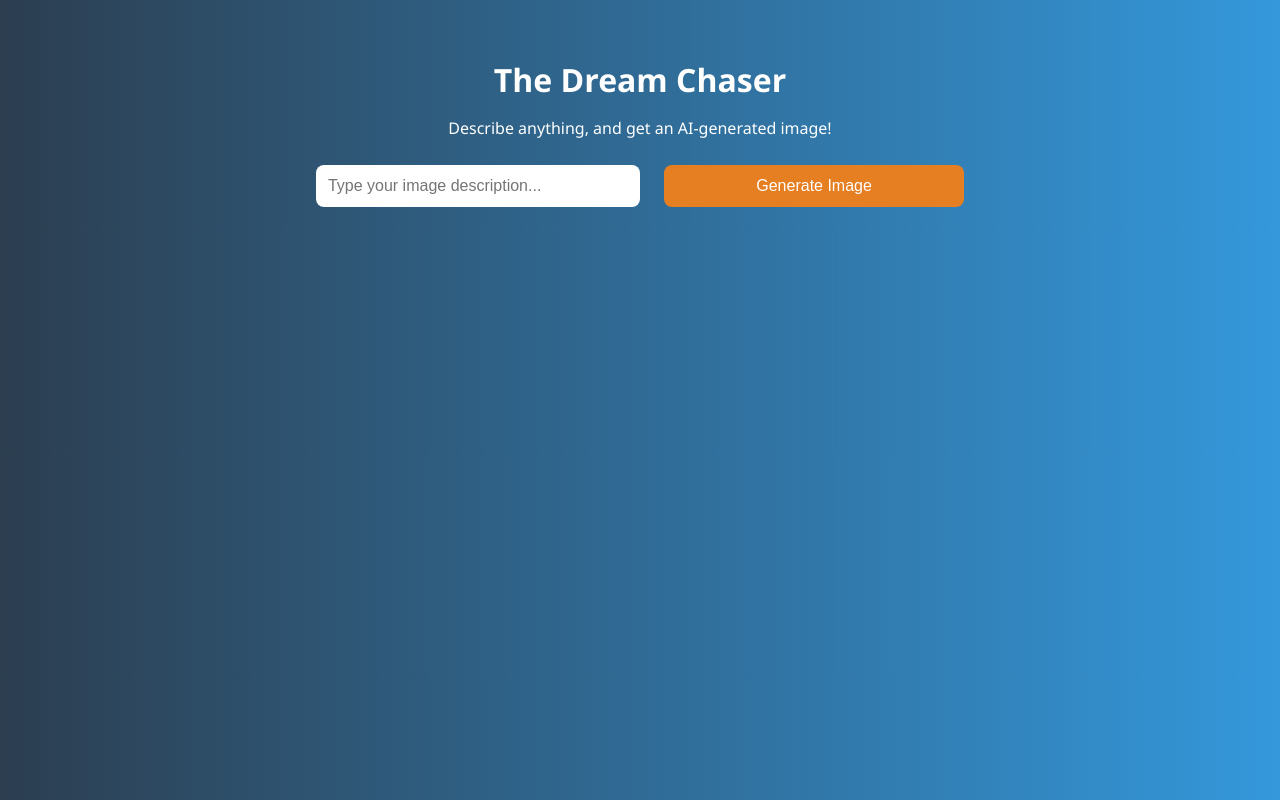
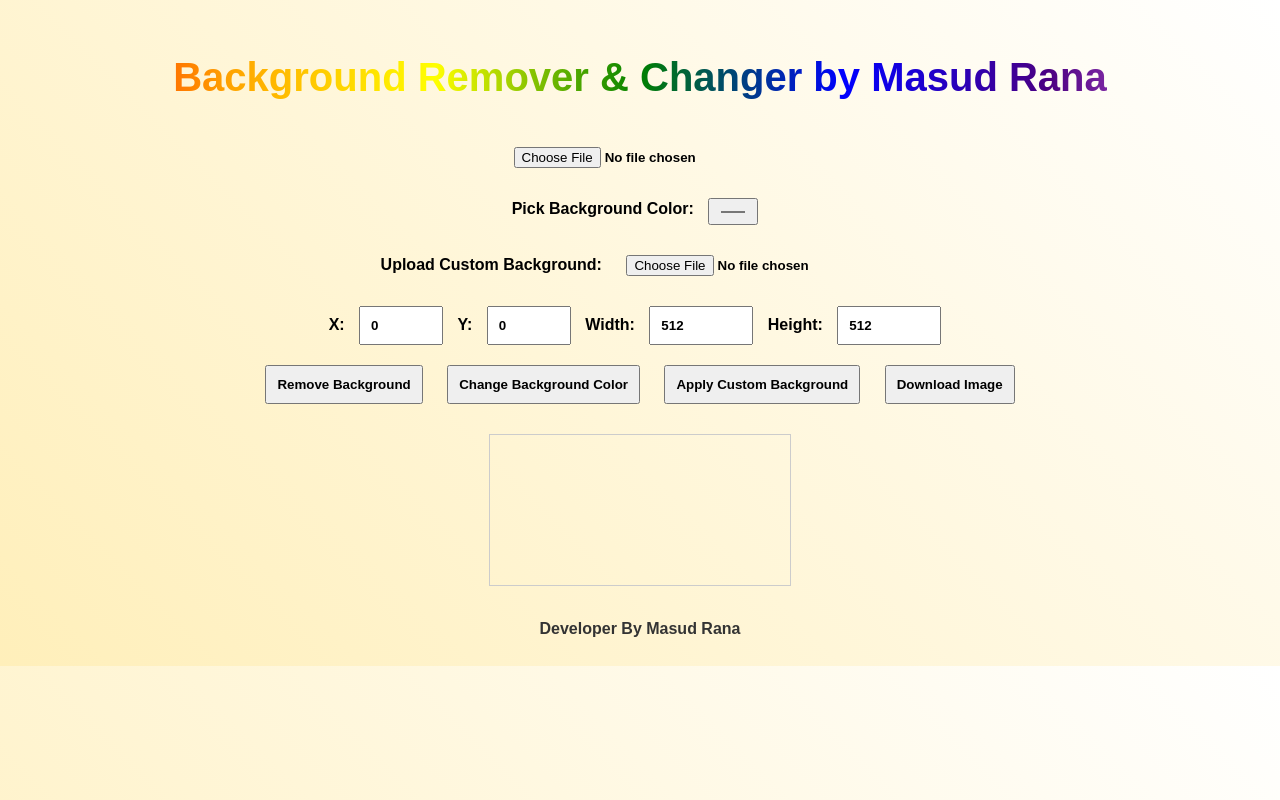
Before and after one commit to Termuxmasud404/Ai-Image-Generator, a plain HTML site: page index.html in a window 1280 px wide. Drawn offline with Linux system fonts and the light colour scheme.

Commit message:
Update index.html

```diff
--- a/index.html
+++ b/index.html
@@ -1,83 +1,134 @@
-<!DOCTYPE html>
-<html>
+<!DOCTYPE html><html lang="en">
 <head>
-  <title>The Dream Chaser - AI Image Generator</title>
+  <meta charset="UTF-8">
+  <meta name="viewport" content="width=device-width, initial-scale=1.0">
+  <title>Background Remover & Changer by Masud Rana</title>
   <style>
     body {
-      font-family: 'Segoe UI', sans-serif;
+      font-family: Arial, sans-serif;
       text-align: center;
-      background: linear-gradient(to right, #2c3e50, #3498db);
-      color: white;
-      padding-top: 50px;
+      background: linear-gradient(45deg, #ffefba, #ffffff);
+      padding: 20px;
     }
-
-    .logo {
-      font-size: 32px;
+    h1 {
+      font-size: 2.5em;
+      background: linear-gradient(to right, red, orange, yellow, green, blue, indigo, violet);
+      -webkit-background-clip: text;
+      -webkit-text-fill-color: transparent;
+      animation: rainbow 5s infinite linear;
+    }
+    @keyframes rainbow {
+      0% {background-position: 0%}
+      100% {background-position: 100%}
+    }
+    input, button, select {
+      margin: 10px;
+      padding: 10px;
       font-weight: bold;
-      animation: fadeIn 2s ease;
     }
-
-    input, button {
-      padding: 12px;
-      margin: 10px;
-      width: 300px;
-      border-radius: 8px;
-      border: none;
-      font-size: 16px;
-      transition: 0.3s ease;
+    canvas {
+      margin-top: 20px;
+      max-width: 100%;
+      border: 1px solid #ccc;
     }
-
-    input {
+    .footer {
+      margin-top: 30px;
+      font-weight: bold;
       color: #333;
     }
-
-    button {
-      background-color: #e67e22;
-      color: white;
-      cursor: pointer;
-    }
-
-    button:hover {
-      background-color: #d35400;
-    }
-
-    img {
-      margin-top: 20px;
-      max-width: 90%;
-      border: 3px solid white;
-      border-radius: 10px;
-      animation: fadeIn 1.5s ease;
-    }
-
-    @keyframes fadeIn {
-      from { opacity: 0; transform: translateY(20px); }
-      to { opacity: 1; transform: translateY(0); }
-    }
+    label { font-weight: bold; }
   </style>
 </head>
 <body>
-  <div class="logo">The Dream Chaser</div>
-  <p>Describe anything, and get an AI-generated image!</p>
-  <input id="prompt" type="text" placeholder="Type your image description...">
-  <button onclick="generateImage()">Generate Image</button>
-  <div id="image-container"></div>
+  <h1>Background Remover & Changer by Masud Rana</h1><input type="file" id="upload" accept="image/*"><br> <label>Pick Background Color:</label> <input type="color" id="bgcolor" value="#00ff00"><br>
 
-  <script>
-    async function generateImage() {
-      const prompt = document.getElementById("prompt").value;
-      const response = await fetch("https://api-inference.huggingface.co/models/stabilityai/stable-diffusion-2", {
-        method: "POST",
-        headers: {
-          "Authorization": "Bearer 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",
-          "Content-Type": "application/json"
-        },
-        body: JSON.stringify({ inputs: prompt })
-      });
+<label>Upload Custom Background:</label> <input type="file" id="customBg" accept="image/*"><br>
 
-      const blob = await response.blob();
-      const imageUrl = URL.createObjectURL(blob);
-      document.getElementById("image-container").innerHTML = `<img src="${imageUrl}" alt="Generated image">`;
+<label>X:</label> <input type="number" id="bgX" value="0" style="width: 60px;"> <label>Y:</label> <input type="number" id="bgY" value="0" style="width: 60px;"> <label>Width:</label> <input type="number" id="bgW" value="512" style="width: 80px;"> <label>Height:</label> <input type="number" id="bgH" value="512" style="width: 80px;"><br>
+
+<button onclick="removeBackground()">Remove Background</button> <button onclick="changeBackground()">Change Background Color</button> <button onclick="applyCustomBackground()">Apply Custom Background</button> <button onclick="downloadImage()">Download Image</button>
+
+  <br>
+  <canvas id="canvas"></canvas>  <div class="footer">Developer By Masud Rana</div>  <script>
+    const upload = document.getElementById('upload');
+    const customBg = document.getElementById('customBg');
+    const canvas = document.getElementById('canvas');
+    const ctx = canvas.getContext('2d');
+    let originalImage = new Image();
+    let imageData;
+
+    upload.addEventListener('change', (e) => {
+      const reader = new FileReader();
+      reader.onload = () => {
+        originalImage.src = reader.result;
+      }
+      reader.readAsDataURL(e.target.files[0]);
+    });
+
+    originalImage.onload = () => {
+      canvas.width = originalImage.width;
+      canvas.height = originalImage.height;
+      ctx.drawImage(originalImage, 0, 0);
+      imageData = ctx.getImageData(0, 0, canvas.width, canvas.height);
+    };
+
+    function removeBackground() {
+      const data = ctx.getImageData(0, 0, canvas.width, canvas.height);
+      for (let i = 0; i < data.data.length; i += 4) {
+        const r = data.data[i];
+        const g = data.data[i + 1];
+        const b = data.data[i + 2];
+        if (g > 100 && r < 100 && b < 100) {
+          data.data[i + 3] = 0;
+        }
+      }
+      ctx.putImageData(data, 0, 0);
     }
-  </script>
-</body>
-</html>
+
+    function changeBackground() {
+      const bgColor = document.getElementById('bgcolor').value;
+      const tempCanvas = document.createElement('canvas');
+      tempCanvas.width = canvas.width;
+      tempCanvas.height = canvas.height;
+      const tempCtx = tempCanvas.getContext('2d');
+      tempCtx.fillStyle = bgColor;
+      tempCtx.fillRect(0, 0, canvas.width, canvas.height);
+      tempCtx.drawImage(canvas, 0, 0);
+      ctx.clearRect(0, 0, canvas.width, canvas.height);
+      ctx.drawImage(tempCanvas, 0, 0);
+    }
+
+    function applyCustomBackground() {
+      const file = customBg.files[0];
+      const x = parseInt(document.getElementById('bgX').value);
+      const y = parseInt(document.getElementById('bgY').value);
+      const w = parseInt(document.getElementById('bgW').value);
+      const h = parseInt(document.getElementById('bgH').value);
+      if (!file) return alert("Please select a background image.");
+
+      const reader = new FileReader();
+      reader.onload = () => {
+        const bgImage = new Image();
+        bgImage.onload = () => {
+          const tempCanvas = document.createElement('canvas');
+          tempCanvas.width = canvas.width;
+          tempCanvas.height = canvas.height;
+          const tempCtx = tempCanvas.getContext('2d');
+          tempCtx.drawImage(bgImage, x, y, w, h);
+          tempCtx.drawImage(canvas, 0, 0);
+          ctx.clearRect(0, 0, canvas.width, canvas.height);
+          ctx.drawImage(tempCanvas, 0, 0);
+        }
+        bgImage.src = reader.result;
+      }
+      reader.readAsDataURL(file);
+    }
+
+    function downloadImage() {
+      const link = document.createElement('a');
+      link.download = 'edited-image.png';
+      link.href = canvas.toDataURL();
+      link.click();
+    }
+  </script></body>
+  </html>
```
